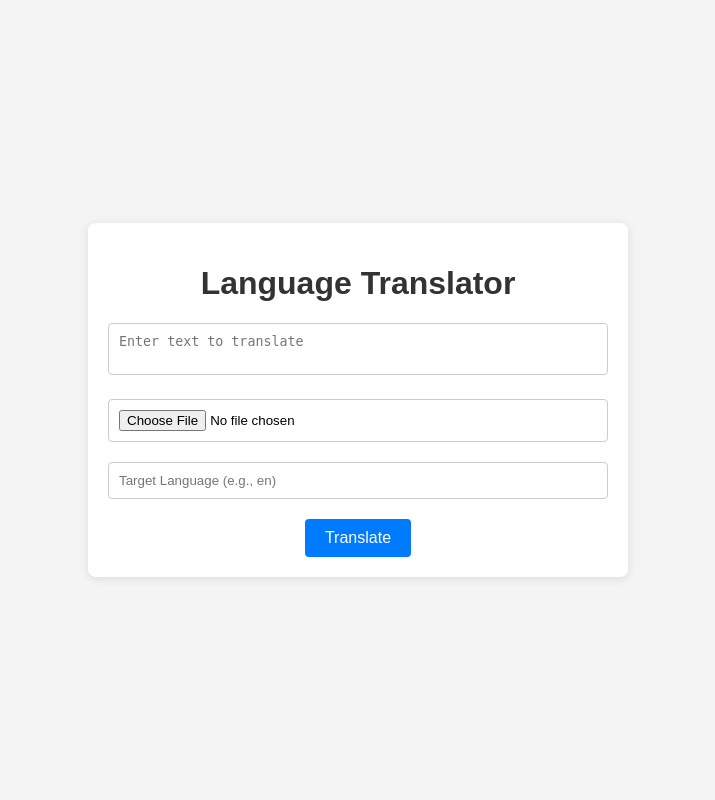
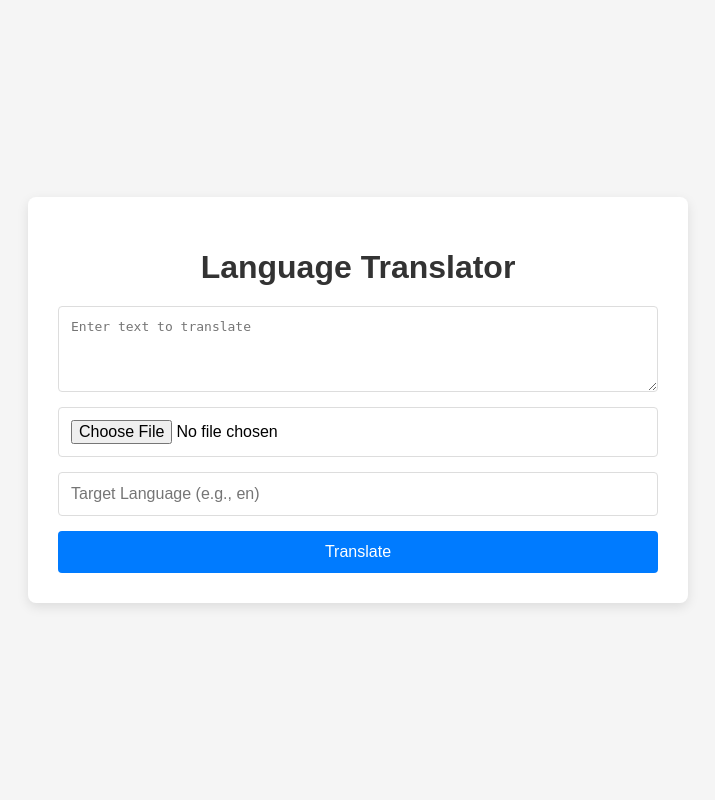
Before and after one commit to AdithyaSenthilkumar/LanguageTranslation, a Django app: template translationwebapp/translate/templates/translate/translate.html in a window 1280 px wide. Shown: the whole page, without its empty margins (282-997 px from the left). Run offline with Django 4.2, Linux system fonts and the light colour scheme; the template is opened without the code that fills it, so the values that code supplies are empty.

Commit message:
Update translate.html

```diff
--- a/translationwebapp/translate/templates/translate/translate.html
+++ b/translationwebapp/translate/templates/translate/translate.html
@@ -1,11 +1,13 @@
 <!DOCTYPE html>
-<html>
+<html lang="en">
 <head>
+    <meta charset="UTF-8">
+    <meta name="viewport" content="width=device-width, initial-scale=1.0">
     <title>Language Translator</title>
     <style>
         body {
             font-family: Arial, sans-serif;
-            background-color: #f4f4f4;
+            background-color: #f5f5f5;
             margin: 0;
             padding: 0;
             display: flex;
@@ -15,44 +17,53 @@
         }
         .container {
             background: #fff;
-            padding: 20px;
+            padding: 30px;
             border-radius: 8px;
-            box-shadow: 0 2px 10px rgba(0, 0, 0, 0.1);
-            width: 500px;
+            box-shadow: 0 4px 12px rgba(0, 0, 0, 0.1);
+            width: 90%;
+            max-width: 600px;
             text-align: center;
         }
         h1 {
             color: #333;
+            margin-bottom: 20px;
+            font-size: 2em;
         }
         form {
-            margin-top: 20px;
+            display: flex;
+            flex-direction: column;
+            gap: 15px;
         }
         textarea, input[type="file"], input[type="text"] {
-            width: calc(100% - 22px);
-            padding: 10px;
-            margin-bottom: 20px;
+            width: 100%;
+            padding: 12px;
             border-radius: 4px;
-            border: 1px solid #ccc;
-            resize: none;
+            border: 1px solid #ddd;
+            box-sizing: border-box;
+            font-size: 1em;
         }
         button {
-            padding: 10px 20px;
+            padding: 12px;
             background-color: #007bff;
             border: none;
             border-radius: 4px;
-            color: white;
+            color: #fff;
+            font-size: 1em;
             cursor: pointer;
-            font-size: 16px;
+            transition: background-color 0.3s;
         }
         button:hover {
             background-color: #0056b3;
         }
         .translated-text {
             margin-top: 20px;
-            background: #e9ecef;
-            padding: 10px;
+            padding: 15px;
             border-radius: 4px;
-            border: 1px solid #ccc;
+            background-color: #e9ecef;
+            border: 1px solid #ddd;
+        }
+        .translated-text p {
+            margin: 0;
         }
     </style>
 </head>
@@ -61,9 +72,9 @@
         <h1>Language Translator</h1>
         <form method="post" enctype="multipart/form-data">
             {% csrf_token %}
-            <textarea name="text" placeholder="Enter text to translate"></textarea><br>
-            <input type="file" name="audio" accept="audio/*"><br>
-            <input type="text" name="target_language" placeholder="Target Language (e.g., en)"><br>
+            <textarea name="text" placeholder="Enter text to translate" rows="4"></textarea>
+            <input type="file" name="audio" accept="audio/*">
+            <input type="text" name="target_language" placeholder="Target Language (e.g., en)">
             <button type="submit">Translate</button>
         </form>
         {% if translated_text %}
```
